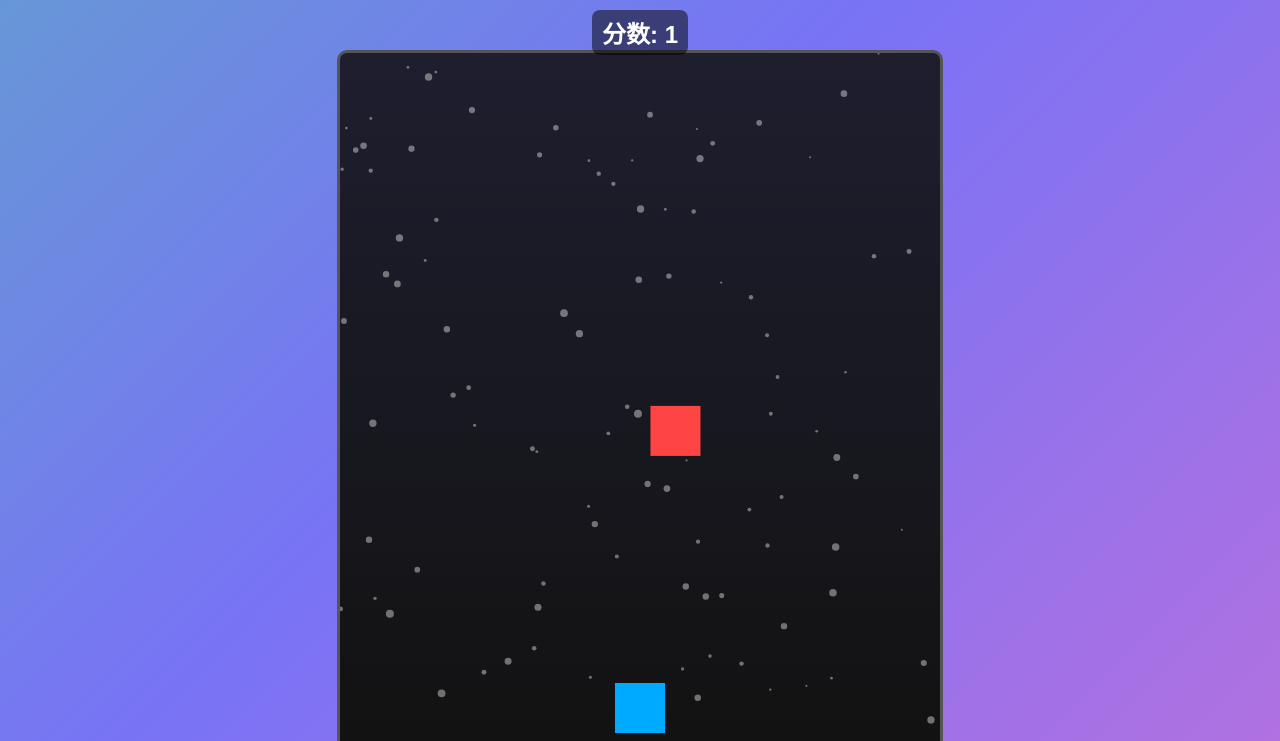
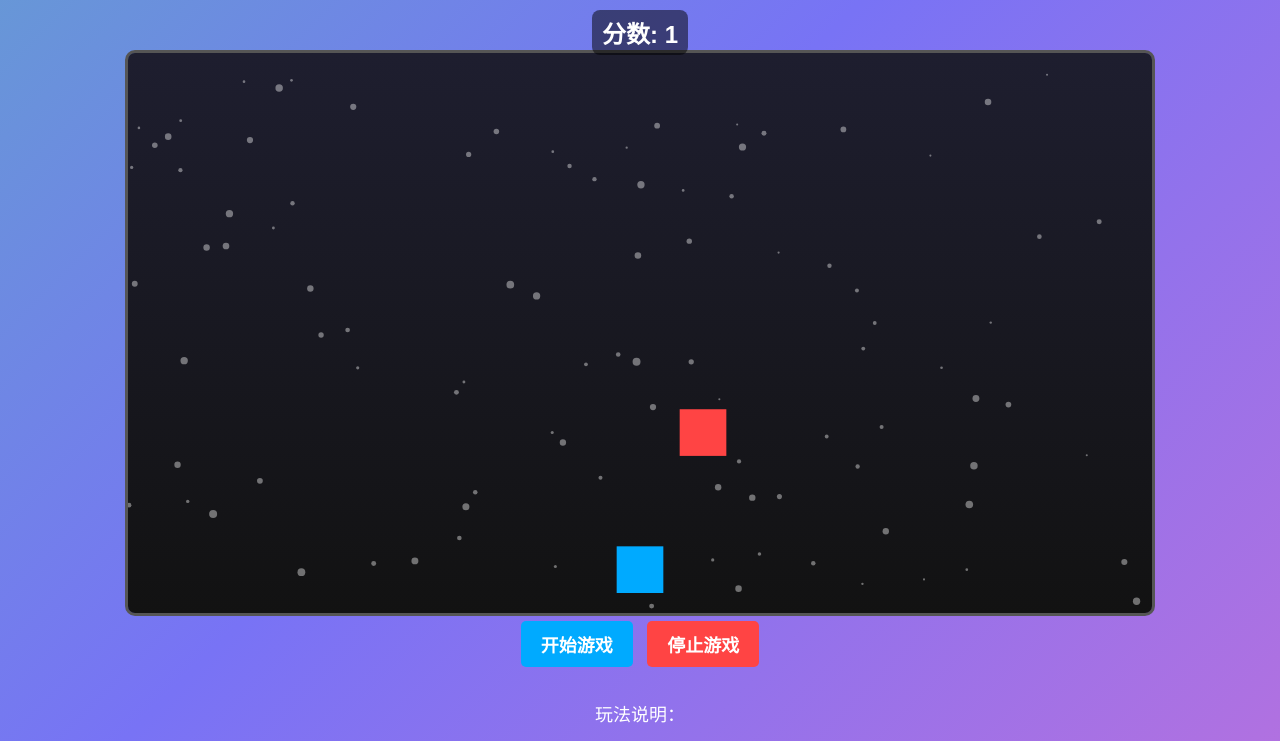
Before and after one commit to jianghupt/web, a plain HTML site: page youxi.html in a window 1280 px wide. Both pictures are taken after a click on the button "开始游戏". Shown: the top 741 px of the page. Drawn offline with Linux system fonts and the light colour scheme.

Commit message:
Update youxi.html

```diff
--- a/youxi.html
+++ b/youxi.html
@@ -2,6 +2,7 @@
 <html lang="zh-CN">
 <head>
 <meta charset="UTF-8">
+<meta name="viewport" content="width=device-width, initial-scale=1.0">
 <title>躲避方块小游戏</title>
 <style>
   body {
@@ -32,9 +33,8 @@
     border: 3px solid #555;
     border-radius: 10px;
     background: rgba(0,0,0,0.3);
-    display: block;
-    margin-top: 50px; /* 页面偏上 */
-    touch-action: none; /* 阻止触摸默认滚动 */
+    margin-top: 50px;
+    touch-action: none;
   }
 
   button {
@@ -73,7 +73,7 @@
 <body>
 
 <div id="scoreDisplay">分数: 0</div>
-<canvas id="gameCanvas" width="600" height="700"></canvas>
+<canvas id="gameCanvas"></canvas>
 
 <div>
   <button id="startBtn">开始游戏</button>
@@ -93,15 +93,27 @@
 </audio>
 
 <script>
-// ----------------- 游戏Canvas初始化 -----------------
 const canvas = document.getElementById("gameCanvas");
 const ctx = canvas.getContext("2d");
-const WIDTH = canvas.width;
-const HEIGHT = canvas.height;
 
-// 粒子背景
+let WIDTH = window.innerWidth * 0.8;
+let HEIGHT = window.innerHeight * 0.7;
+canvas.width = WIDTH;
+canvas.height = HEIGHT;
+
+// ----------------- 自适应窗口 -----------------
+window.addEventListener("resize", ()=>{
+  WIDTH = window.innerWidth * 0.8;
+  HEIGHT = window.innerHeight * 0.7;
+  canvas.width = WIDTH;
+  canvas.height = HEIGHT;
+  drawWelcome();
+});
+
+// ----------------- 粒子背景 -----------------
 const particles = [];
-for(let i=0;i<100;i++){
+const numParticles = 100;
+for(let i=0;i<numParticles;i++){
   particles.push({
     x: Math.random()*WIDTH,
     y: Math.random()*HEIGHT,
@@ -128,7 +140,8 @@ function drawBackground(){
 }
 
 // ----------------- 玩家和障碍 -----------------
-const player = { width: 50, height: 50, x: WIDTH/2-25, y: HEIGHT-70, speed: 8, color: "#00aaff" };
+let playerSize = Math.min(WIDTH, HEIGHT)/12;
+const player = { width: playerSize, height: playerSize, x: WIDTH/2-playerSize/2, y: HEIGHT-playerSize-20, color: "#00aaff" };
 let blocks = [];
 let blockSpeed = 5;
 let spawnInterval = 90;
@@ -156,9 +169,8 @@ function drawBlocks(){
 }
 
 function updatePlayer(){
-  // 电脑端箭头控制
-  if(keys["ArrowLeft"] && player.x>0) player.x -= player.speed;
-  if(keys["ArrowRight"] && player.x+player.width<WIDTH) player.x += player.speed;
+  if(keys["ArrowLeft"] && player.x>0) player.x -= player.width/10;
+  if(keys["ArrowRight"] && player.x+player.width<WIDTH) player.x += player.width/10;
 }
 
 function updateBlocks(){
@@ -177,7 +189,7 @@ function updateBlocks(){
 }
 
 function spawnBlock(){
-  const size = 50;
+  const size = playerSize;
   const x = Math.random()*(WIDTH-size);
   blocks.push({x:x, y:-size, width:size, height:size});
 }
@@ -200,7 +212,7 @@ function gameLoop(){
     if(spawnInterval>20) spawnInterval--;
     blockSpeed+=0.1;
     score++;
-    updateScore(); // 实时更新分数
+    updateScore();
   }
 
   drawPlayer();
@@ -222,9 +234,13 @@ function gameLoop(){
 
 // ----------------- 开始/停止 -----------------
 function startGame(){
+  player.width = playerSize;
+  player.height = playerSize;
+  player.x = WIDTH/2-player.width/2;
+  player.y = HEIGHT-player.height-20;
+
   gameOver=false;
   gameRunning=true;
-  player.x=WIDTH/2-player.width/2;
   blocks=[];
   blockSpeed=5;
   spawnInterval=90;
@@ -245,28 +261,35 @@ function stopGame(){
 document.getElementById("startBtn").addEventListener("click", startGame);
 document.getElementById("stopBtn").addEventListener("click", stopGame);
 
-// ----------------- 手机触控拖动玩家 -----------------
-let touchOffsetX = 0;
-canvas.addEventListener("touchstart", e => {
-  const t = e.touches[0];
-  if(t.clientX > player.x && t.clientX < player.x + player.width &&
-     t.clientY > player.y && t.clientY < player.y + player.height){
-    touchOffsetX = t.clientX - player.x;
+// ----------------- 手机触控拖动 -----------------
+let touchOffsetX = null;
+
+function getTouchPos(touch){
+  const rect = canvas.getBoundingClientRect();
+  return { x: touch.clientX - rect.left, y: touch.clientY - rect.top };
+}
+
+canvas.addEventListener("touchstart", e=>{
+  const t = getTouchPos(e.touches[0]);
+  if(t.x > player.x && t.x < player.x + player.width &&
+     t.y > player.y && t.y < player.y + player.height){
+    touchOffsetX = t.x - player.x;
   } else {
     touchOffsetX = null;
   }
 });
-canvas.addEventListener("touchmove", e => {
+
+canvas.addEventListener("touchmove", e=>{
   if(touchOffsetX !== null){
-    const t = e.touches[0];
-    player.x = t.clientX - touchOffsetX;
+    const t = getTouchPos(e.touches[0]);
+    player.x = t.x - touchOffsetX;
     if(player.x < 0) player.x = 0;
     if(player.x + player.width > WIDTH) player.x = WIDTH - player.width;
     e.preventDefault();
   }
 });
 
-// 初始显示欢迎界面
+// ----------------- 欢迎界面 -----------------
 function drawWelcome(){
   drawBackground();
   ctx.fillStyle="white";
@@ -276,6 +299,7 @@ function drawWelcome(){
   ctx.font="24px Arial";
   ctx.fillText("按开始按钮开始游戏", WIDTH/2, HEIGHT/2+20);
 }
+
 drawWelcome();
 </script>
 </body>
```
